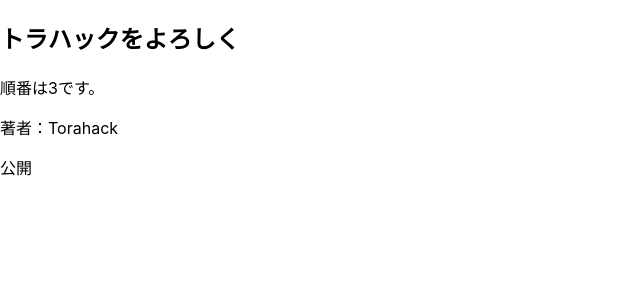
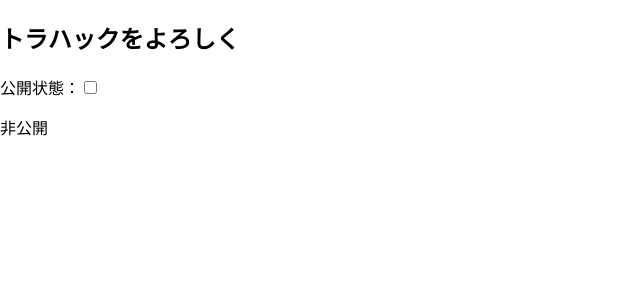
Before and after one commit to Kanetomo/tora, a React (Create React App) app: page / in a window 1280 px wide. Shown: the top 300 px of the page, without its empty margins (0-640 px from the left). Built offline with nearby package versions, Linux system fonts and the light colour scheme.

Commit message:
state変更

```diff
--- a/src/Article.jsx
+++ b/src/Article.jsx
@@ -10,8 +10,8 @@
     return(
         <div>
             <h2>{props.title}</h2>
-            <p>順番は{props.order}です。</p>
-            <p>著者：{props.author}</p>
+            <label htmlFor="check">公開状態：</label>
+            <input type="checkbox" checkd={props.isPublished} id="check" onClick={() => props.toggle()}/>
             <p>{publishState}</p>
         </div>
     )
--- a/src/Blog.jsx
+++ b/src/Blog.jsx
@@ -4,16 +4,28 @@
 class Blog extends React.Component {
     constructor(props) {
         super(props);
+        this.state = {
+            isPublished: false
+        }
     }
+
+    //公開状態を反転させる関数
+    togglePublished = () => {
+        this.setState({
+            isPublished: !this.state.isPublished
+        })
+    };
+
     render() {
         const authorName="Torahack"
         return(
             <React.Fragment>
                 <Article
                     title="トラハックをよろしく"
-                    order={3}
-                    isPublished={true}
-                    author={authorName}
+                    //同コンポーネント内はthis.state.key名で渡す
+                    isPublished={this.state.isPublished}
+                    //関数式に関して渡すことによって無限ループを回避、受け取る側も関数式にする
+                    toggle={() => this.togglePublished()}
                 />
             </React.Fragment>
         )
```
Also changed, not shown: 1 other file (tests, documents, lock files or other folders).
